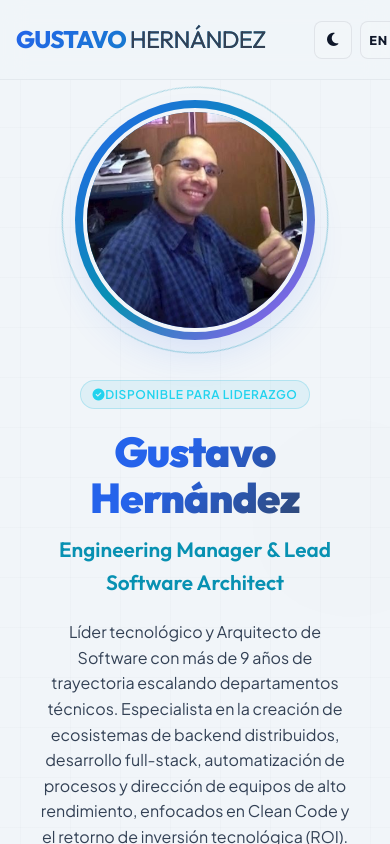
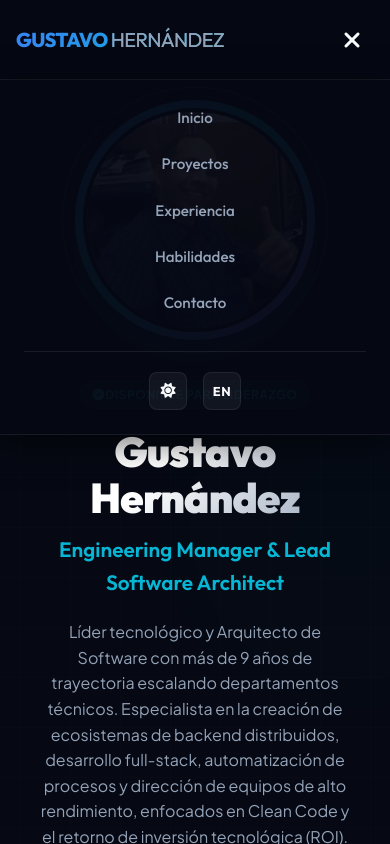
Before and after one commit to hernandez29a/portafolio-angular-v2, an Angular app: page / in a window 390 px wide. Both pictures are taken after a click on the button "Toggle Menu". Shown: the top 844 px of the page. Built offline with nearby package versions, Linux system fonts and the light colour scheme.

Commit message:
feat: create CSS styles and HTML structure for the application components

```diff
--- a/src/app/app.css
+++ b/src/app/app.css
@@ -98,6 +98,11 @@
   padding: 0 8px;
   width: auto;
   min-width: 38px;
+}
+
+/* Desktop hidden mobile menu controls */
+.mobile-menu-controls {
+  display: none;
 }
 
 /* Mobile Menu Button */
@@ -846,16 +851,39 @@
     z-index: 1000; /* Stacking above standard page content when open */
   }
 
-  .nav-controls {
-    margin-right: 8px;
+  .desktop-controls {
+    display: none !important; /* Hide inline controls on mobile to prevent overflow */
   }
 
   .menu-toggle {
-    display: block;
+    display: flex !important; /* Show menu toggle */
+  }
+
+  .mobile-menu-controls {
+    display: flex;
+    align-items: center;
+    gap: 16px;
+    margin-top: 15px;
+    padding-top: 20px;
+    border-top: 1px solid rgba(255, 255, 255, 0.08);
+    width: 100%;
+    justify-content: center;
+  }
+
+  body.light-theme .mobile-menu-controls {
+    border-top-color: rgba(15, 23, 42, 0.08);
   }
 }
 
 @media (max-width: 768px) {
+  /* Header Space Optimization */
+  .logo {
+    font-size: 1.25rem !important;
+  }
+  .nav-container {
+    gap: 12px !important;
+  }
+
   /* Hero Section Mobile Adaptability */
   .hero {
     padding-top: calc(var(--header-height) + 20px);
--- a/src/app/app.html
+++ b/src/app/app.html
@@ -10,10 +10,19 @@
         <li><a href="#experiencia" (click)="mobileMenuOpen.set(false)">{{ general().navExperience }}</a></li>
         <li><a href="#habilidades" (click)="mobileMenuOpen.set(false)">{{ general().navSkills }}</a></li>
         <li><a href="#contacto" (click)="mobileMenuOpen.set(false)">{{ general().navContact }}</a></li>
+        <!-- Mobile controls (Only visible inside mobile dropdown) -->
+        <li class="mobile-menu-controls">
+          <button class="control-btn" (click)="toggleTheme()" [title]="isDarkMode() ? (isSpanish() ? 'Modo Claro' : 'Light Mode') : (isSpanish() ? 'Modo Oscuro' : 'Dark Mode')">
+            <i class="fa-solid" [class.fa-sun]="isDarkMode()" [class.fa-moon]="!isDarkMode()"></i>
+          </button>
+          <button class="control-btn lang-btn" (click)="toggleLanguage()" [title]="isSpanish() ? 'Switch to English' : 'Cambiar a Español'">
+            <span>{{ isSpanish() ? 'EN' : 'ES' }}</span>
+          </button>
+        </li>
       </ul>
     </nav>
 
-    <div class="nav-controls">
+    <div class="nav-controls desktop-controls">
       <!-- Theme Switcher -->
       <button class="control-btn" (click)="toggleTheme()" [title]="isDarkMode() ? (isSpanish() ? 'Modo Claro' : 'Light Mode') : (isSpanish() ? 'Modo Oscuro' : 'Dark Mode')">
         <i class="fa-solid" [class.fa-sun]="isDarkMode()" [class.fa-moon]="!isDarkMode()"></i>
```
